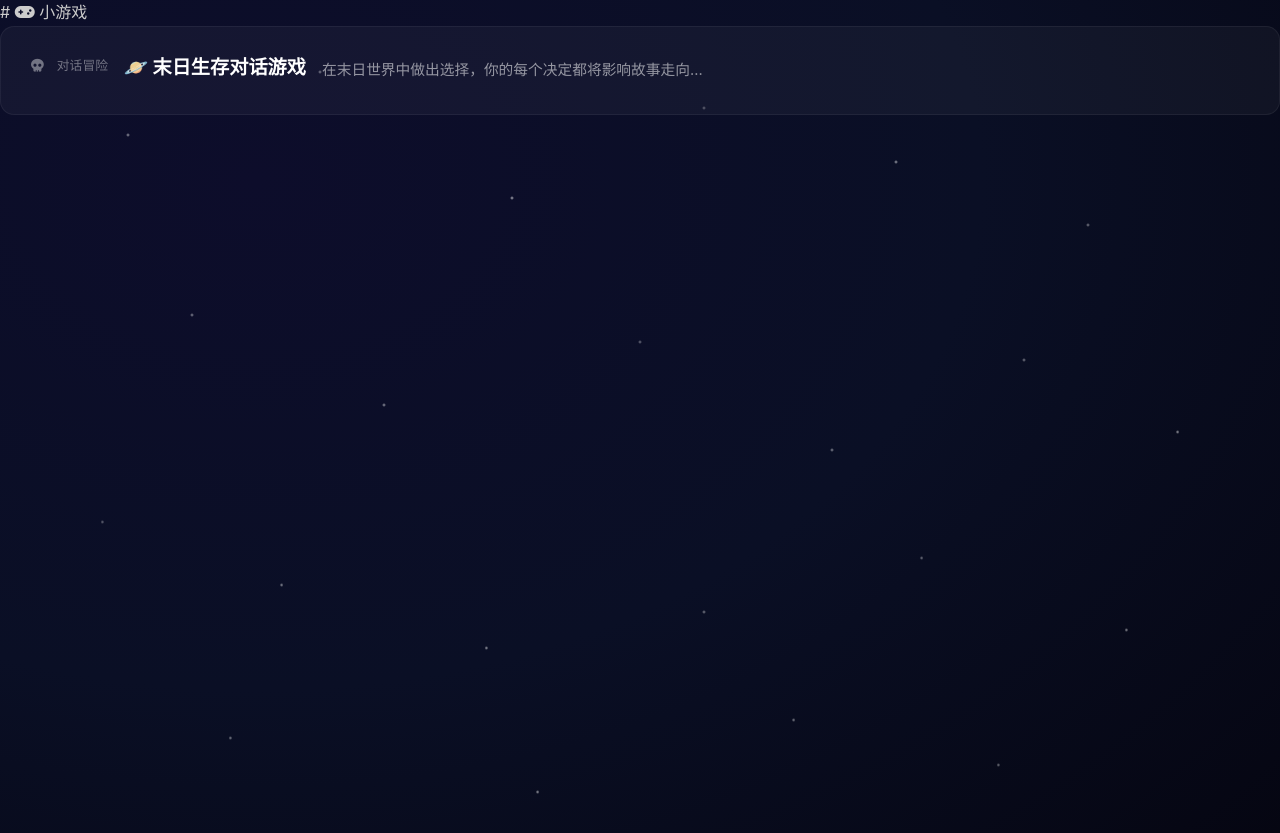
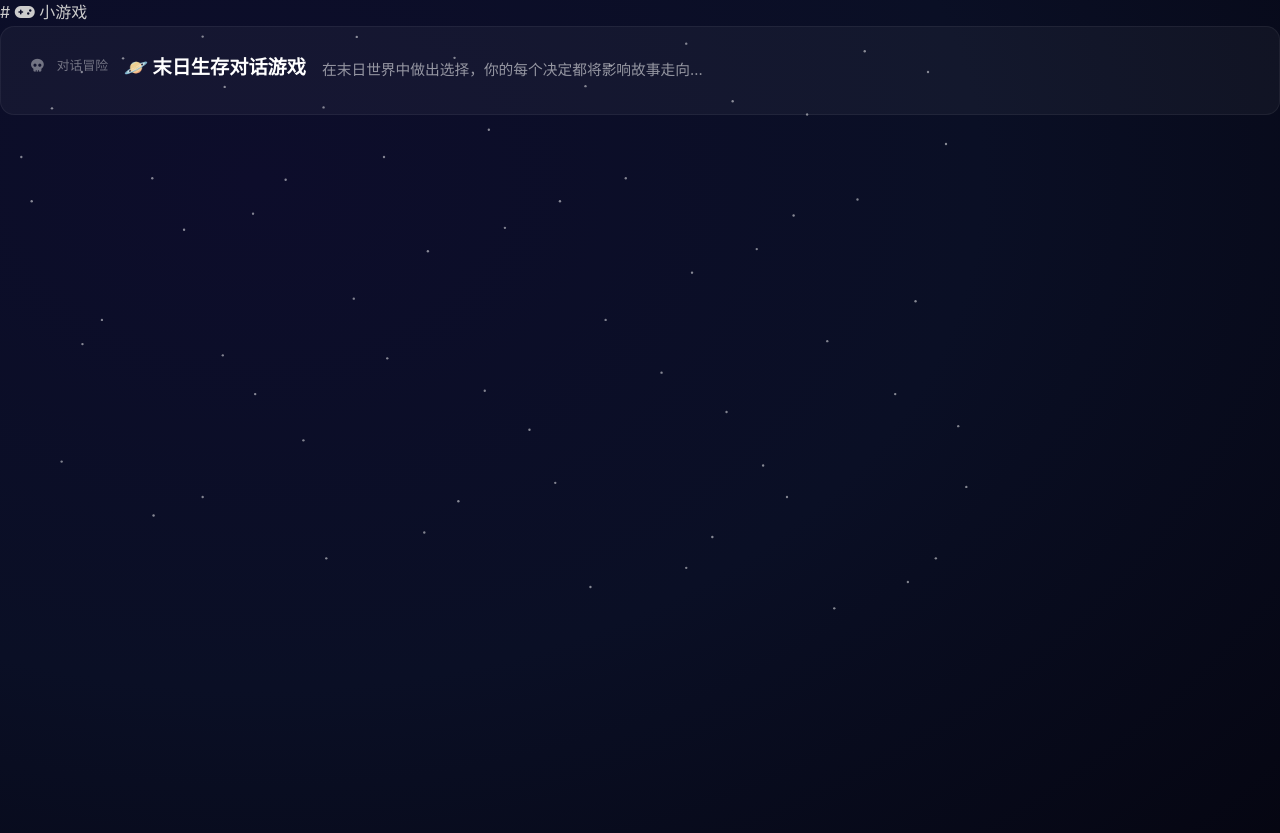
Before and after one commit to huangchen-2/htmlGame, a Jekyll site: the page built from game.md, in a window 1280 px wide. Shown: the top 833 px of the page. Built offline with Jekyll 4.4.1, drawn with Linux system fonts in a browser that asks for light colours.

Commit message:
全页面闪烁星星背景

```diff
--- a/_layouts/default.html
+++ b/_layouts/default.html
@@ -4,10 +4,11 @@
   <meta charset="UTF-8">
   <meta name="viewport" content="width=device-width, initial-scale=1.0">
   <title>{% if page.title %}{{ page.title }} - {{ site.title }}{% else %}{{ site.title }}{% endif %}</title>
-  <link rel="stylesheet" href="/assets/css/style.css?v=16">
+  <link rel="stylesheet" href="/assets/css/style.css?v=17">
   <link rel="stylesheet" href="https://cdnjs.cloudflare.com/ajax/libs/font-awesome/6.5.0/css/all.min.css">
 </head>
 <body>
+  <div class="bg-stars"></div>
   {{ content }}
 </body>
 </html>
--- a/assets/css/style.css
+++ b/assets/css/style.css
@@ -17,42 +17,66 @@ body {
   position: relative;
 }
 
-/* 页面通用星空背景 */
-body::before {
-  content: "";
+/* 页面通用闪烁星空 */
+.bg-stars {
   position: fixed;
   top: 0; left: 0; right: 0; bottom: 0;
   pointer-events: none;
   z-index: -1;
-  background:
-    radial-gradient(2px 2px at 10% 15%, rgba(255,255,255,0.6), transparent),
-    radial-gradient(2px 2px at 25% 8%, rgba(255,255,255,0.5), transparent),
-    radial-gradient(2px 2px at 40% 22%, rgba(255,255,255,0.7), transparent),
-    radial-gradient(2px 2px at 55% 12%, rgba(255,255,255,0.4), transparent),
-    radial-gradient(2px 2px at 70% 18%, rgba(255,255,255,0.65), transparent),
-    radial-gradient(2px 2px at 85% 25%, rgba(255,255,255,0.5), transparent),
-    radial-gradient(2px 2px at 15% 35%, rgba(255,255,255,0.55), transparent),
-    radial-gradient(2px 2px at 30% 45%, rgba(255,255,255,0.6), transparent),
-    radial-gradient(2px 2px at 50% 38%, rgba(255,255,255,0.45), transparent),
-    radial-gradient(2px 2px at 65% 50%, rgba(255,255,255,0.55), transparent),
-    radial-gradient(2px 2px at 80% 40%, rgba(255,255,255,0.5), transparent),
-    radial-gradient(2px 2px at 92% 48%, rgba(255,255,255,0.6), transparent),
-    radial-gradient(2px 2px at 8% 58%, rgba(255,255,255,0.4), transparent),
-    radial-gradient(2px 2px at 22% 65%, rgba(255,255,255,0.55), transparent),
-    radial-gradient(2px 2px at 38% 72%, rgba(255,255,255,0.6), transparent),
-    radial-gradient(2px 2px at 55% 68%, rgba(255,255,255,0.5), transparent),
-    radial-gradient(2px 2px at 72% 62%, rgba(255,255,255,0.45), transparent),
-    radial-gradient(2px 2px at 88% 70%, rgba(255,255,255,0.55), transparent),
-    radial-gradient(2px 2px at 18% 82%, rgba(255,255,255,0.5), transparent),
-    radial-gradient(2px 2px at 42% 88%, rgba(255,255,255,0.6), transparent),
-    radial-gradient(2px 2px at 62% 80%, rgba(255,255,255,0.5), transparent),
-    radial-gradient(2px 2px at 78% 85%, rgba(255,255,255,0.45), transparent);
-  animation: bodyStarsPulse 6s ease-in-out infinite alternate;
 }
 
-@keyframes bodyStarsPulse {
-  0% { opacity: 0.6; }
-  100% { opacity: 1; }
+.bg-stars::before,
+.bg-stars::after {
+  content: "";
+  position: absolute;
+  width: 3px;
+  height: 3px;
+  border-radius: 50%;
+  background: transparent;
+  transform-origin: 0 0;
+  animation: bgTwinkle1 4s ease-in-out infinite alternate;
+}
+
+.bg-stars::after {
+  animation: bgTwinkle2 3s ease-in-out infinite alternate;
+}
+
+@keyframes bgTwinkle1 {
+  0%   { opacity: 0.3; transform: scale(0.6); }
+  50%  { opacity: 1.0; transform: scale(1.2); }
+  100% { opacity: 0.4; transform: scale(0.7); }
+}
+
+@keyframes bgTwinkle2 {
+  0%   { opacity: 0.8; transform: scale(1.0); }
+  30%  { opacity: 0.2; transform: scale(0.5); }
+  70%  { opacity: 1.0; transform: scale(1.3); }
+  100% { opacity: 0.3; transform: scale(0.6); }
+}
+
+/* ====== 背景星点 ====== */
+.bg-stars::before {
+  box-shadow:
+    5vw 15vh #fff, 12vw 8vh #fff, 22vw 12vh #fff, 35vw 5vh #fff,
+    48vw 18vh #fff, 60vw 9vh #fff, 72vw 14vh #fff, 85vw 7vh #fff,
+    93vw 20vh #fff, 3vw 28vh #fff, 18vw 32vh #fff, 28vw 25vh #fff,
+    42vw 35vh #fff, 55vw 28vh #fff, 68vw 38vh #fff, 78vw 30vh #fff,
+    90vw 42vh #fff, 8vw 48vh #fff, 25vw 55vh #fff, 38vw 50vh #fff,
+    52vw 60vh #fff, 65vw 52vh #fff, 75vw 65vh #fff, 88vw 55vh #fff,
+    95vw 68vh #fff, 15vw 72vh #fff, 32vw 78vh #fff, 45vw 70vh #fff,
+    58vw 82vh #fff, 70vw 75vh #fff, 82vw 85vh #fff, 92vw 78vh #fff;
+}
+
+.bg-stars::after {
+  box-shadow:
+    8vw 10vh #fff, 20vw 5vh #fff, 32vw 15vh #fff, 45vw 8vh #fff,
+    58vw 12vh #fff, 68vw 6vh #fff, 80vw 16vh #fff, 92vw 10vh #fff,
+    2vw 22vh #fff, 15vw 25vh #fff, 25vw 30vh #fff, 38vw 22vh #fff,
+    50vw 32vh #fff, 62vw 25vh #fff, 75vw 35vh #fff, 85vw 28vh #fff,
+    10vw 45vh #fff, 22vw 50vh #fff, 35vw 42vh #fff, 48vw 55vh #fff,
+    60vw 45vh #fff, 72vw 58vh #fff, 82vw 48vh #fff, 95vw 60vh #fff,
+    6vw 65vh #fff, 20vw 70vh #fff, 30vw 62vh #fff, 42vw 75vh #fff,
+    55vw 68vh #fff, 68vw 80vh #fff, 78vw 70vh #fff, 90vw 82vh #fff;
 }
 
 /* 全屏背景 - 银河星空 */
```
